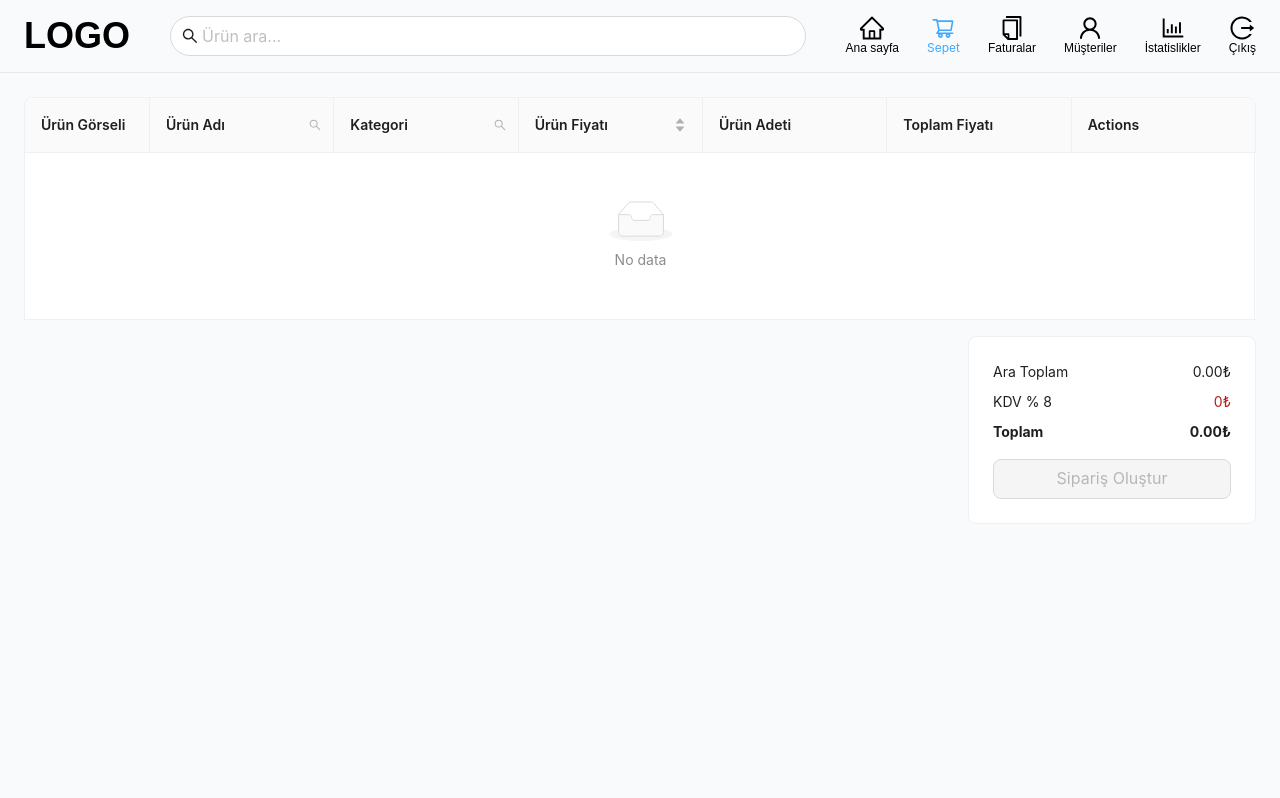
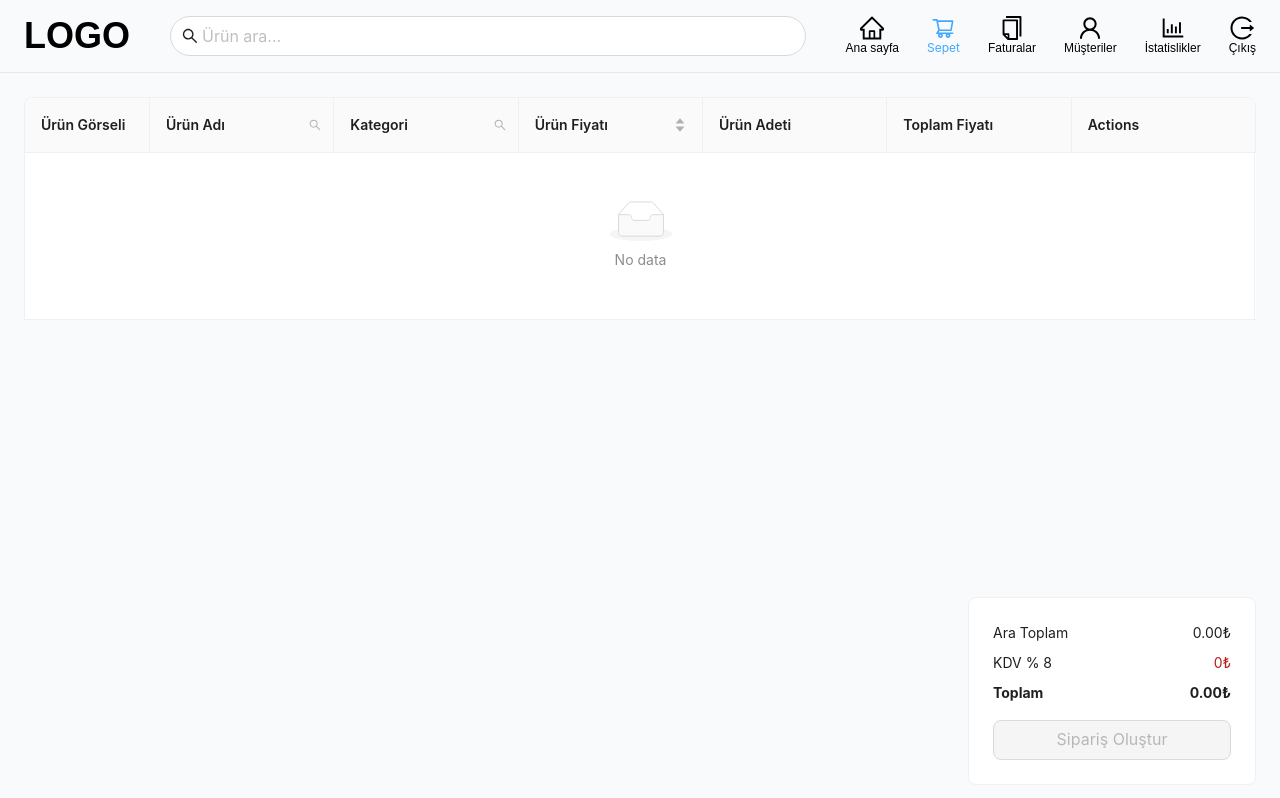
Before and after one commit to EminYasir/pos-application, a React (Create React App) app in the folder client/: page /card in a window 1280 px wide. Built offline with nearby package versions, Linux system fonts and the light colour scheme; sample sign-in values are in the browser's storage.

Commit message:
Last Changes

```diff
--- a/client/src/pages/CartPage.jsx
+++ b/client/src/pages/CartPage.jsx
@@ -219,17 +219,18 @@ const CartPage = () => {
   return (
     <>
       <Headerr />
-      <div className="px-6">
+      <div className=" md:px-6  px-3  md:h-[calc(100vh_-_112px)] h-[calc(100vh_-_160px)] flex flex-col justify-between" >
         <Table
           dataSource={cart.cartItems}
           columns={columns}
           bordered
           pagination={false}
           scroll={{
-            x:1200,y:300
+            x:1200,y:500
           }}
+          key={"_id"}
         />
-        <div className="cart-total flex justify-end mt-4">
+        <div className="cart-total flex justify-end">
           <Card className="w-72 ">
             <div className="flex justify-between">
               <span>Ara Toplam</span>
```
